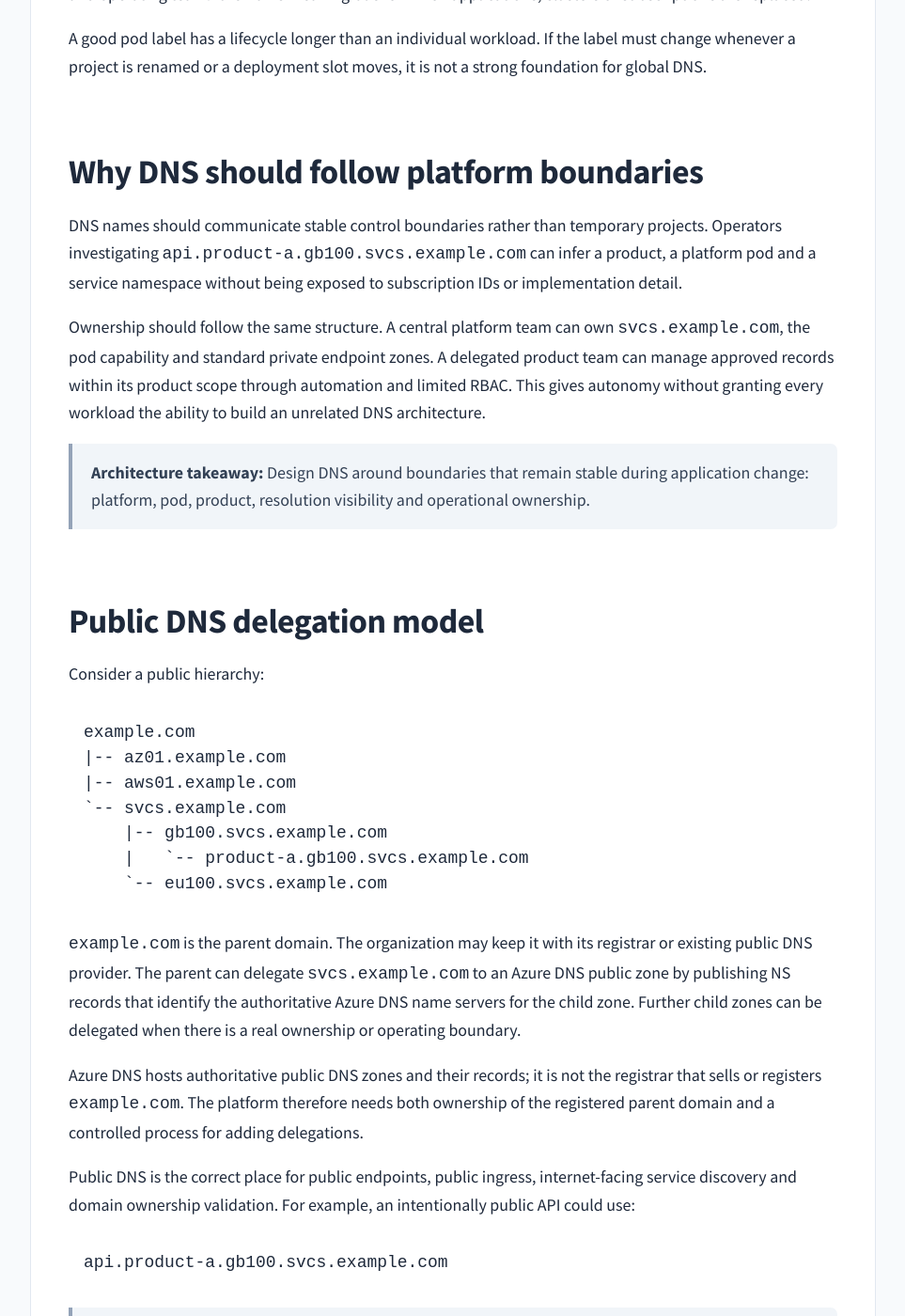
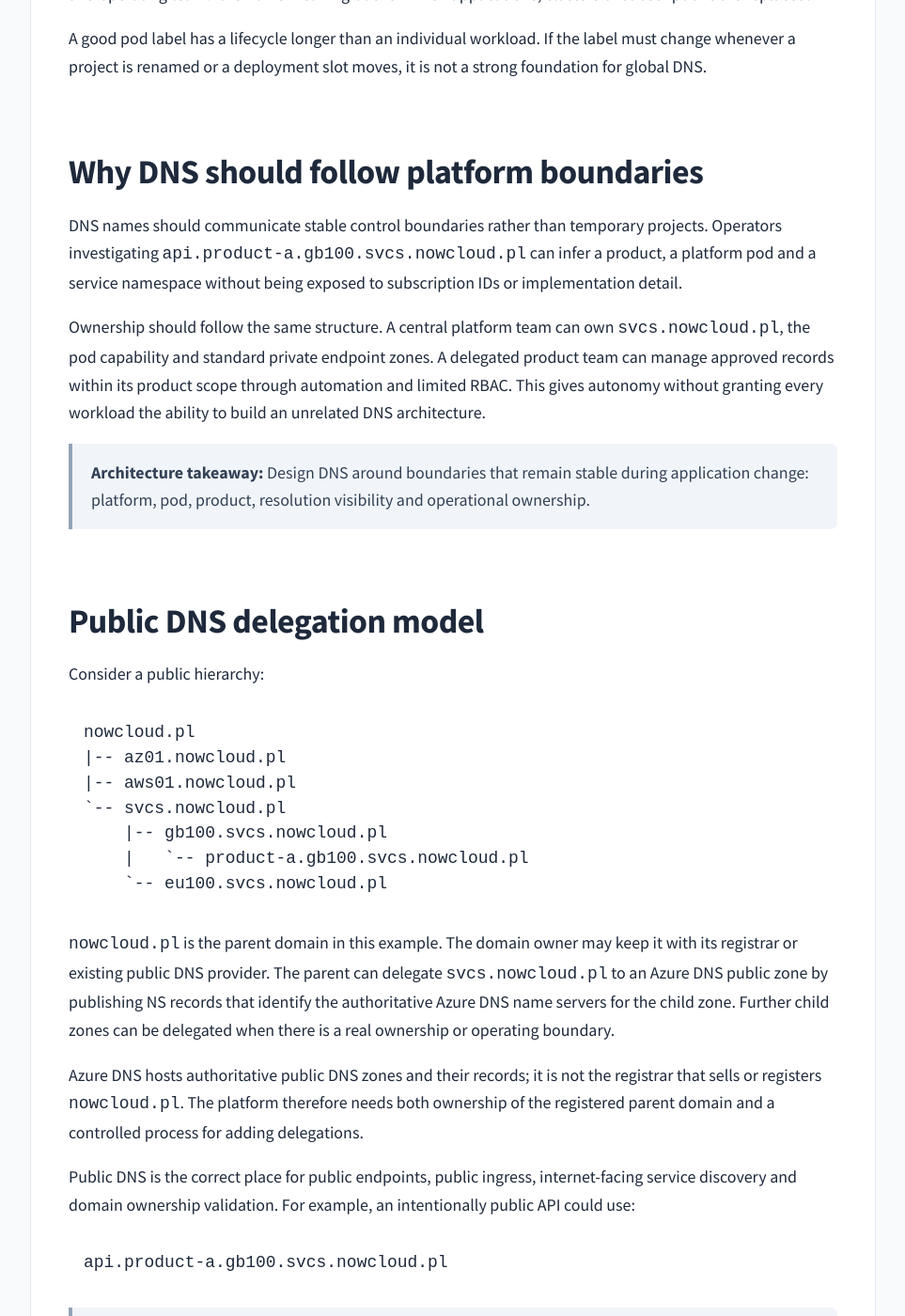
Before and after one commit to czujto/nowcloud, a Jekyll site: the page built from _posts/2026-05-26-designing-pod-based-global-dns-for-azure-landing-zones.md, in a window 1280 px wide and 1400 px high, scrolled down 1758 px. Shown: the whole window at 94% size, without its empty margins (158-1121 px from the left). Built offline with Jekyll 4.4.1, drawn with Linux system fonts in a browser that asks for light colours; nearby versions of some CDN libraries; comment, search, counter and statistics services are not loaded; some of the changed text lies outside the part shown.

Commit message:
Use nowcloud.pl in DNS architecture examples

````diff
--- a/_posts/2026-05-26-designing-pod-based-global-dns-for-azure-landing-zones.md
+++ b/_posts/2026-05-26-designing-pod-based-global-dns-for-azure-landing-zones.md
@@ -50,9 +50,9 @@ A good pod label has a lifecycle longer than an individual workload. If the labe
 
 ## Why DNS should follow platform boundaries
 
-DNS names should communicate stable control boundaries rather than temporary projects. Operators investigating `api.product-a.gb100.svcs.example.com` can infer a product, a platform pod and a service namespace without being exposed to subscription IDs or implementation detail.
+DNS names should communicate stable control boundaries rather than temporary projects. Operators investigating `api.product-a.gb100.svcs.nowcloud.pl` can infer a product, a platform pod and a service namespace without being exposed to subscription IDs or implementation detail.
 
-Ownership should follow the same structure. A central platform team can own `svcs.example.com`, the pod capability and standard private endpoint zones. A delegated product team can manage approved records within its product scope through automation and limited RBAC. This gives autonomy without granting every workload the ability to build an unrelated DNS architecture.
+Ownership should follow the same structure. A central platform team can own `svcs.nowcloud.pl`, the pod capability and standard private endpoint zones. A delegated product team can manage approved records within its product scope through automation and limited RBAC. This gives autonomy without granting every workload the ability to build an unrelated DNS architecture.
 
 > **Architecture takeaway:** Design DNS around boundaries that remain stable during application change: platform, pod, product, resolution visibility and operational ownership.
 
@@ -61,23 +61,23 @@ Ownership should follow the same structure. A central platform team can own `svc
 Consider a public hierarchy:
 
 ```text
-example.com
-|-- az01.example.com
-|-- aws01.example.com
-`-- svcs.example.com
-    |-- gb100.svcs.example.com
-    |   `-- product-a.gb100.svcs.example.com
-    `-- eu100.svcs.example.com
+nowcloud.pl
+|-- az01.nowcloud.pl
+|-- aws01.nowcloud.pl
+`-- svcs.nowcloud.pl
+    |-- gb100.svcs.nowcloud.pl
+    |   `-- product-a.gb100.svcs.nowcloud.pl
+    `-- eu100.svcs.nowcloud.pl
 ```
 
-`example.com` is the parent domain. The organization may keep it with its registrar or existing public DNS provider. The parent can delegate `svcs.example.com` to an Azure DNS public zone by publishing NS records that identify the authoritative Azure DNS name servers for the child zone. Further child zones can be delegated when there is a real ownership or operating boundary.
+`nowcloud.pl` is the parent domain in this example. The domain owner may keep it with its registrar or existing public DNS provider. The parent can delegate `svcs.nowcloud.pl` to an Azure DNS public zone by publishing NS records that identify the authoritative Azure DNS name servers for the child zone. Further child zones can be delegated when there is a real ownership or operating boundary.
 
-Azure DNS hosts authoritative public DNS zones and their records; it is not the registrar that sells or registers `example.com`. The platform therefore needs both ownership of the registered parent domain and a controlled process for adding delegations.
+Azure DNS hosts authoritative public DNS zones and their records; it is not the registrar that sells or registers `nowcloud.pl`. The platform therefore needs both ownership of the registered parent domain and a controlled process for adding delegations.
 
 Public DNS is the correct place for public endpoints, public ingress, internet-facing service discovery and domain ownership validation. For example, an intentionally public API could use:
 
 ```text
-api.product-a.gb100.svcs.example.com
+api.product-a.gb100.svcs.nowcloud.pl
 ```
 
 > **Architecture takeaway:** Use public DNS delegation for public ownership boundaries. Do not use public DNS as a substitute for Private DNS resolution.
@@ -93,7 +93,7 @@ This distinction matters:
 - Linking a private zone does not publicly delegate it.
 - Delegating a public child zone does not make private records resolvable from landing-zone networks.
 
-Split-horizon must be deliberate. If `product-a.gb100.svcs.example.com` exists as both a public and a private zone, clients with access to the private zone consult the private view for that namespace. They do not automatically fall back to the public zone for a missing `api` record. The platform must either publish an appropriate `api` record in both views or place private-only records in a narrower zone such as `internal.product-a.gb100.svcs.example.com`.
+Split-horizon must be deliberate. If `product-a.gb100.svcs.nowcloud.pl` exists as both a public and a private zone, clients with access to the private zone consult the private view for that namespace. They do not automatically fall back to the public zone for a missing `api` record. The platform must either publish an appropriate `api` record in both views or place private-only records in a narrower zone such as `internal.product-a.gb100.svcs.nowcloud.pl`.
 
 ## Pod namespace example
 
@@ -101,13 +101,13 @@ The following model separates identity from connectivity:
 
 | Purpose | Namespace example |
 | --- | --- |
-| Parent public domain | `example.com` |
-| Cloud/platform public zones | `az01.example.com`, `aws01.example.com` |
-| Shared service namespace | `svcs.example.com` |
-| Pod boundary | `gb100.svcs.example.com` |
-| Product boundary | `product-a.gb100.svcs.example.com` |
-| Public application name | `api.product-a.gb100.svcs.example.com` |
-| Private application names | `internal.product-a.gb100.svcs.example.com`, `db.product-a.gb100.svcs.example.com` |
+| Parent public domain | `nowcloud.pl` |
+| Cloud/platform public zones | `az01.nowcloud.pl`, `aws01.nowcloud.pl` |
+| Shared service namespace | `svcs.nowcloud.pl` |
+| Pod boundary | `gb100.svcs.nowcloud.pl` |
+| Product boundary | `product-a.gb100.svcs.nowcloud.pl` |
+| Public application name | `api.product-a.gb100.svcs.nowcloud.pl` |
+| Private application names | `internal.product-a.gb100.svcs.nowcloud.pl`, `db.product-a.gb100.svcs.nowcloud.pl` |
 | Azure SQL Private Link zone | `privatelink.database.windows.net` |
 | Storage blob Private Link zone | `privatelink.blob.core.windows.net` |
 | Key Vault Private Link zone | `privatelink.vaultcore.azure.net` |
@@ -122,16 +122,16 @@ This is a reference implementation, not a copy-paste production design. It shows
 
 In this model:
 
-- `example.com` remains under registrar or parent DNS-provider control.
-- `svcs.example.com` is delegated to an Azure DNS public zone.
-- `api.product-a.gb100.svcs.example.com` exists publicly only when the API is intentionally public.
-- `product-a.gb100.svcs.example.com` is an Azure Private DNS split-horizon zone for internal client resolution.
+- `nowcloud.pl` remains under registrar or parent DNS-provider control.
+- `svcs.nowcloud.pl` is delegated to an Azure DNS public zone.
+- `api.product-a.gb100.svcs.nowcloud.pl` exists publicly only when the API is intentionally public.
+- `product-a.gb100.svcs.nowcloud.pl` is an Azure Private DNS split-horizon zone for internal client resolution.
 - Microsoft `privatelink.*` zones remain separate Azure Private DNS zones for Azure private endpoints.
 - Azure DNS Private Resolver provides controlled hybrid resolution paths through the connectivity hub.
 
 ### Step 1: Create or delegate the public platform zone
 
-Create the public service zone in a platform-owned resource group. Azure DNS assigns authoritative name servers when the zone is created; those assigned servers must then be added as NS records at the parent `example.com` provider.
+Create the public service zone in a platform-owned resource group. Azure DNS assigns authoritative name servers when the zone is created; those assigned servers must then be added as NS records at the parent `nowcloud.pl` provider.
 
 ```bash
 az group create \
@@ -140,24 +140,24 @@ az group create \
 
 az network dns zone create \
   --resource-group rg-dns-public-platform \
-  --name svcs.example.com
+  --name svcs.nowcloud.pl
 
 az network dns record-set ns show \
   --resource-group rg-dns-public-platform \
-  --zone-name svcs.example.com \
+  --zone-name svcs.nowcloud.pl \
   --name @
 ```
 
-Record the returned Azure name servers in the change request for the parent zone and delegate `svcs.example.com` from `example.com`. Do not copy sample Azure name-server values from a document; each created zone receives its authoritative values.
+Record the returned Azure name servers in the change request for the parent zone and delegate `svcs.nowcloud.pl` from `nowcloud.pl`. Do not copy sample Azure name-server values from a document; each created zone receives its authoritative values.
 
 Once delegation is effective, a deliberately public application name can be published in the delegated zone. A CNAME might point to a governed public ingress hostname, for example:
 
 ```bash
 az network dns record-set cname set-record \
   --resource-group rg-dns-public-platform \
-  --zone-name svcs.example.com \
+  --zone-name svcs.nowcloud.pl \
   --record-set-name api.product-a.gb100 \
-  --cname public-ingress.example.net \
+  --cname ingress.az01.nowcloud.pl \
   --ttl 300
 ```
 
@@ -172,23 +172,23 @@ az group create \
 
 az network private-dns zone create \
   --resource-group rg-dns-private-gb100 \
-  --name product-a.gb100.svcs.example.com
+  --name product-a.gb100.svcs.nowcloud.pl
 
 az network private-dns link vnet create \
   --resource-group rg-dns-private-gb100 \
-  --zone-name product-a.gb100.svcs.example.com \
+  --zone-name product-a.gb100.svcs.nowcloud.pl \
   --name link-product-a-spoke \
   --virtual-network /subscriptions/<subscription-id>/resourceGroups/rg-net-product-a/providers/Microsoft.Network/virtualNetworks/vnet-product-a-spoke \
   --registration-enabled false
 
 az network private-dns record-set a add-record \
   --resource-group rg-dns-private-gb100 \
-  --zone-name product-a.gb100.svcs.example.com \
+  --zone-name product-a.gb100.svcs.nowcloud.pl \
   --record-set-name internal \
   --ipv4-address 10.42.10.20
 ```
 
-Because this private zone covers the entire `product-a` branch, linked networks will need an intentional answer for `api.product-a.gb100.svcs.example.com` if they must reach the public API by that name. Publish the appropriate internal-view record, or choose a narrower private zone such as `internal.product-a.gb100.svcs.example.com` when only internal names need private resolution.
+Because this private zone covers the entire `product-a` branch, linked networks will need an intentional answer for `api.product-a.gb100.svcs.nowcloud.pl` if they must reach the public API by that name. Publish the appropriate internal-view record, or choose a narrower private zone such as `internal.product-a.gb100.svcs.nowcloud.pl` when only internal names need private resolution.
 
 ### Step 3: Add Private Link DNS zones separately
 
@@ -218,7 +218,7 @@ A typical operating path is:
 
 ```text
 On-premises DNS
-  -> conditional forward product-a.gb100.svcs.example.com
+  -> conditional forward product-a.gb100.svcs.nowcloud.pl
   -> Private Resolver inbound endpoint in the Azure hub
   -> private zone linked to the hub
 
@@ -233,7 +233,7 @@ Keep resolver rules explicit. Forward the namespaces that require hybrid handlin
 
 An application can be reachable privately while still requiring public proof that the organization controls a custom domain. Azure App Service custom-domain mapping is a useful example: validation is performed through public DNS, not an Azure Private DNS zone.
 
-For an App Service subdomain such as `api.product-a.gb100.svcs.example.com`, the service may require:
+For an App Service subdomain such as `api.product-a.gb100.svcs.nowcloud.pl`, the service may require:
 
 ```text
 CNAME  api.product-a.gb100  <app-service-default-hostname>
````
